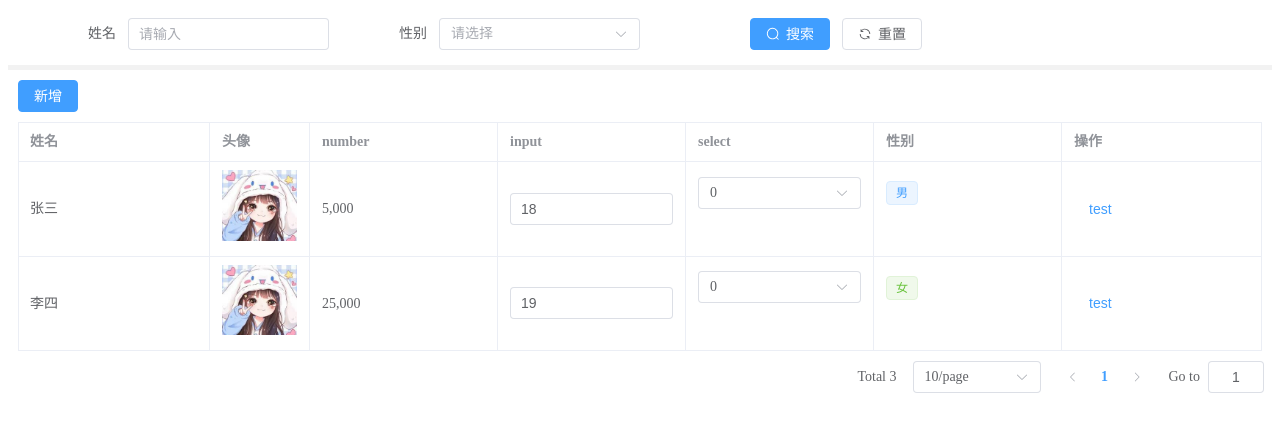
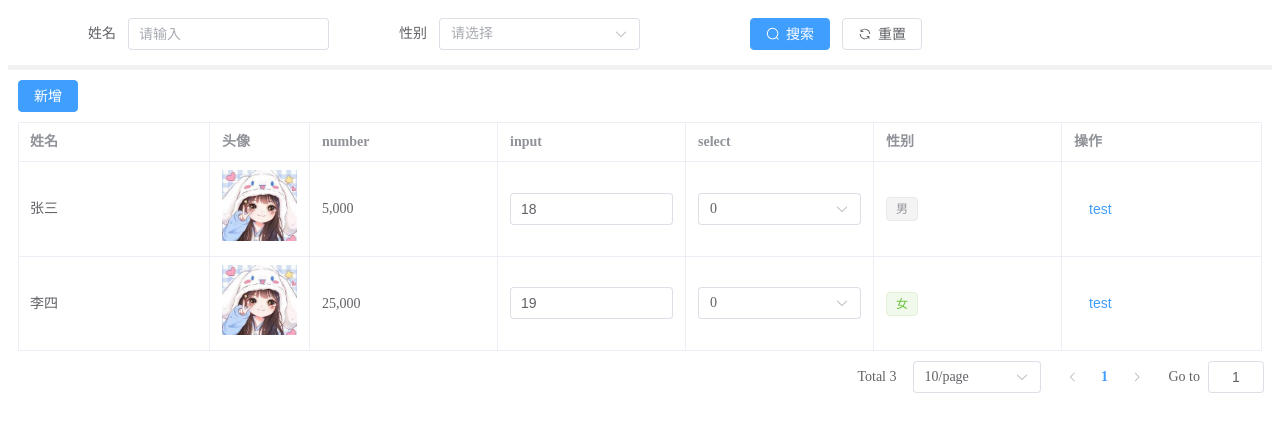
Before and after one commit to xiaochen9506/vex-page, a Vue app: page / in a window 1280 px wide. Shown: the top 432 px of the page. Built offline with nearby package versions, Linux system fonts and the light colour scheme.

Commit message:
fix: 修复样式问题

```diff
--- a/package.json
+++ b/package.json
@@ -1,6 +1,6 @@
 {
   "name": "vex-page",
-  "version": "1.0.6",
+  "version": "1.0.7",
   "description": "vue3 管理后台通用列表页面。Vue3 + Element Plus",
   "author": "xiaochen9506",
   "keywords": [
--- a/packages/v-table/v-table.vue
+++ b/packages/v-table/v-table.vue
@@ -22,7 +22,7 @@
           />
 
           <div
-            v-else
+            v-if="item.scope === 'btn'"
             class="operator-btn"
             >
             <el-button
@@ -44,7 +44,7 @@
 
 <script setup>
 import { ElTable, ElTableColumn, ElButton } from 'element-plus'
-import { defineProps, ref, onMounted, nextTick, onUnmounted, defineExpose, defineEmits, getCurrentInstance } from 'vue'
+import { defineProps, ref, onMounted, nextTick, onUnmounted, defineExpose, getCurrentInstance } from 'vue'
 import VElement from '../v-element/v-element.vue'
 import { copy } from '../utils/index'
 
--- a/src/App.vue
+++ b/src/App.vue
@@ -63,12 +63,12 @@ const getList = () => {
 }
 
 const gender = [
-  { label: '男', value: 0, type: 'primary' },
+  { label: '男', value: 0, type: 'info' },
   { label: '女', value: 1, type: 'success' },
 ]
 
 const select = [
-  { label: '0', value: 0, type: 'primary' },
+  { label: '0', value: 0, type: 'info' },
   { label: '1', value: 1, type: 'success' },
 ]
 
```
Also changed, not shown: public/img.png.
